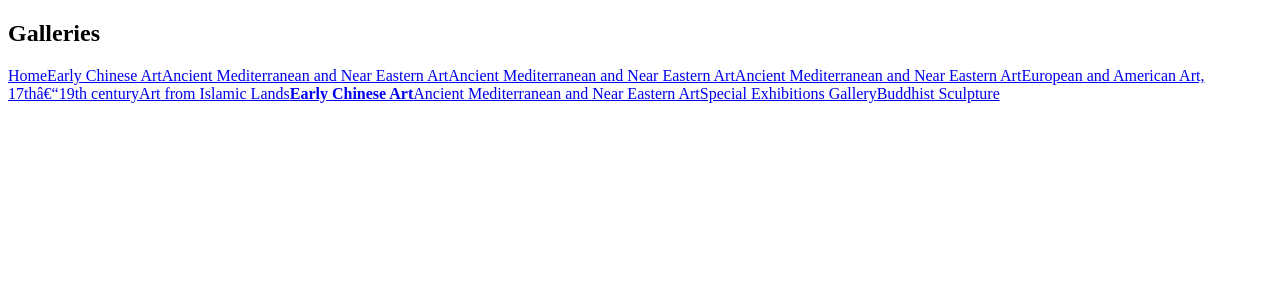
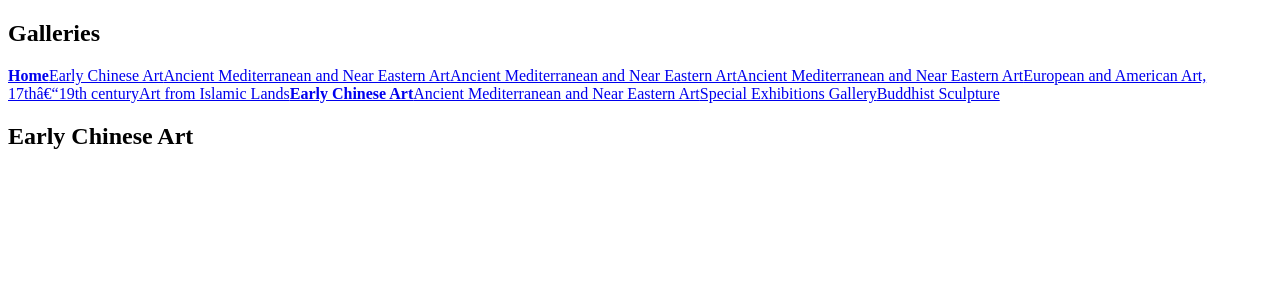
Before and after one commit to mkhmbtv/art-museum, a React (Create React App) app: page /galleries/1600 in a window 1280 px wide. Shown: the top 300 px of the page. Built offline with nearby package versions, Linux system fonts and the light colour scheme.

Commit message:
Create GalleryView component

```diff
--- a/package.json
+++ b/package.json
@@ -8,7 +8,7 @@
     "@testing-library/user-event": "^12.8.3",
     "react": "^17.0.2",
     "react-dom": "^17.0.2",
-    "react-router-dom": "^6.0.2",
+    "react-router-dom": "^5.3.0",
     "react-scripts": "4.0.3"
   },
   "scripts": {
--- a/src/App.js
+++ b/src/App.js
@@ -1,10 +1,17 @@
+import { Route } from 'react-router-dom';
 import harvardArt from './data/harvardArt';
 import GalleryNavigation from './components/GalleryNavigation';
+import GalleryView from './components/GalleryView';
 
 function App() {
 
   return (
-    <GalleryNavigation galleries={harvardArt.records}/>
+    <div className='page-wrapper'>
+      <GalleryNavigation galleries={harvardArt.records} />
+      <Route path='/galleries/:galleryId'>
+        <GalleryView galleries={harvardArt.records}/>
+      </Route>
+    </div>
   );
 }
 
--- a/src/components/GalleryNavigation/index.js
+++ b/src/components/GalleryNavigation/index.js
@@ -2,7 +2,6 @@
 import './GalleryNavigation.css';
 
 const GalleryNavigation = ({ galleries }) => {
-  console.log(galleries)
   return (
     <nav>
       <h1>Galleries</h1>
--- /dev/null
+++ b/src/components/GalleryView/index.js
@@ -0,0 +1,14 @@
+import { useParams } from "react-router-dom";
+
+const GalleryView = ({ galleries }) => {
+  const { galleryId } = useParams();
+  const gallery = galleries.find(gallery => gallery.id === parseInt(galleryId));
+
+  return (
+    <h2>
+      {gallery.name}
+    </h2>
+  );
+};
+
+export default GalleryView;
```
Also changed, not shown: 1 other file (tests, documents, lock files or other folders).
